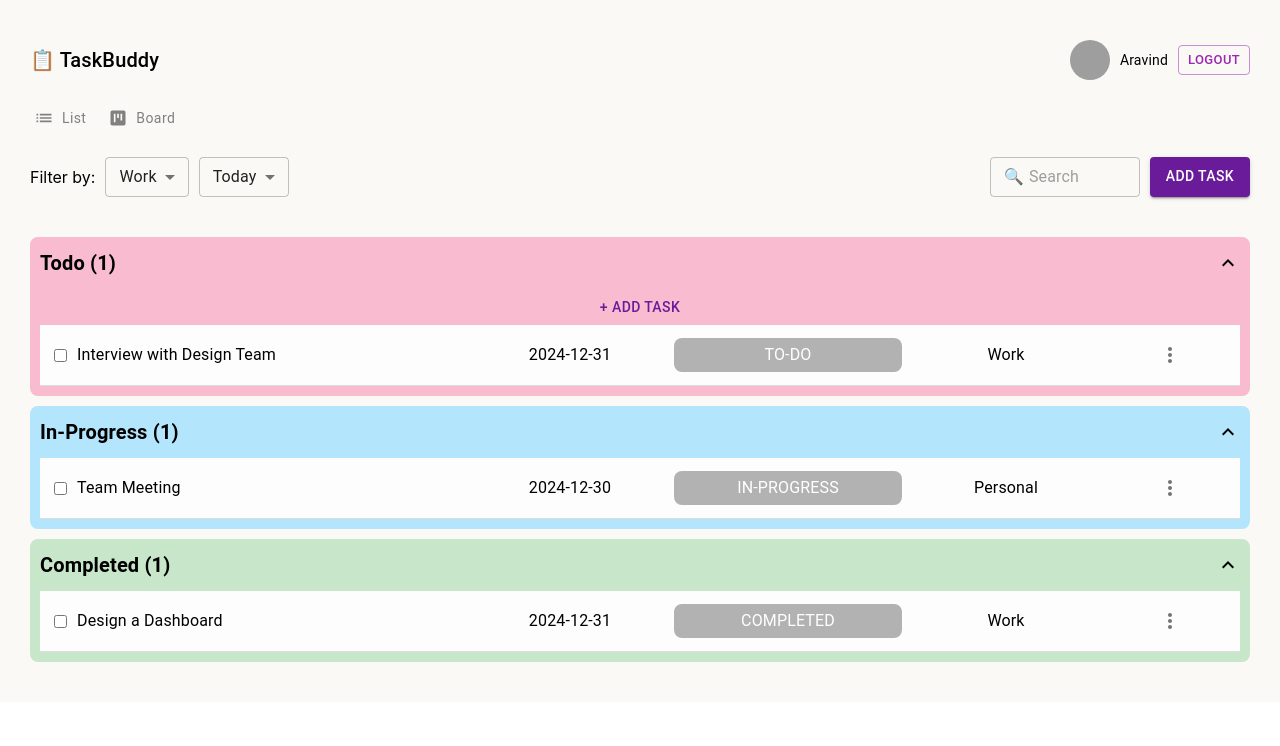
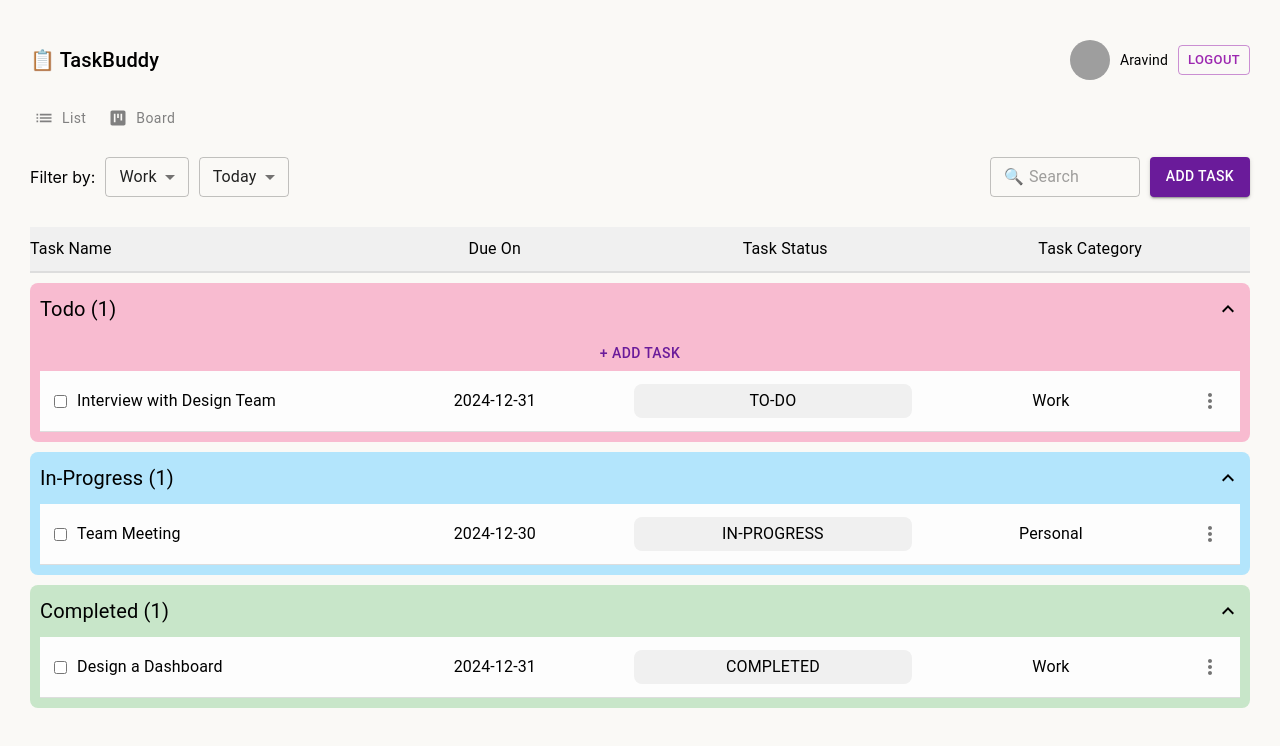
Before and after one commit to jash707/task-management-app, a React (Create React App) app: page / in a window 1280 px wide. Shown: the top 746 px of the page. Built offline with nearby package versions, Linux system fonts and the light colour scheme; grey boxes are pictures that could not be loaded.

Commit message:
improvements

```diff
--- a/src/components/Dashboard.tsx
+++ b/src/components/Dashboard.tsx
@@ -9,6 +9,7 @@ import Header from "./shared/Header";
 import ViewToggle from "./ViewToggle";
 import { Task, TaskSection } from "./TaskSection";
 import { useState } from "react";
+import { TaskHeaders } from "./TaskHeaders";
 
 const Dashboard = () => {
   const [tasks, setTasks] = useState<Task[]>([
@@ -112,6 +113,7 @@ const Dashboard = () => {
         </div>
       </div>
       <div style={{ padding: "20px" }}>
+        <TaskHeaders />
         <TaskSection
           title="Todo"
           color="#f8bbd0"
--- /dev/null
+++ b/src/components/TaskHeaders.tsx
@@ -0,0 +1,22 @@
+import React from "react";
+import { Typography } from "@mui/material";
+
+export const TaskHeaders: React.FC = () => {
+  return (
+    <div
+      style={{
+        display: "grid",
+        gridTemplateColumns: "1.1fr 1fr 1fr 1.1fr auto",
+        padding: "10px 0",
+        borderBottom: "2px solid #ddd",
+        fontWeight: "bold",
+        backgroundColor: "#f0f0f0",
+      }}
+    >
+      <Typography style={{ textAlign: "start" }}>Task Name</Typography>
+      <Typography style={{ textAlign: "center" }}>Due On</Typography>
+      <Typography style={{ textAlign: "center" }}>Task Status</Typography>
+      <Typography style={{ textAlign: "center" }}>Task Category</Typography>
+    </div>
+  );
+};
--- a/src/components/TaskSection.tsx
+++ b/src/components/TaskSection.tsx
@@ -68,7 +68,7 @@ export const TaskSection: React.FC<TaskSectionProps> = ({
         }}
         onClick={() => setIsExpanded(!isExpanded)}
       >
-        <Typography variant="h6" style={{ fontWeight: "bold" }}>
+        <Typography variant="h6" style={{ fontWeight: "normal" }}>
           {title} ({tasks.length})
         </Typography>
         <ExpandMoreIcon
@@ -146,47 +146,43 @@ export const TaskSection: React.FC<TaskSectionProps> = ({
               <div
                 key={index}
                 style={{
-                  display: "flex",
+                  display: "grid",
+                  gridTemplateColumns: "1.1fr 1fr 1fr 1fr auto",
                   alignItems: "center",
-                  justifyContent: "space-between",
                   padding: "10px",
+                  borderBottom: "1px solid #ddd",
                   backgroundColor: "#fdfdfd",
-                  borderBottom: "1px solid #ddd",
                 }}
               >
-                {/* Task title and checkbox */}
-                <div style={{ display: "flex", alignItems: "center", flex: 2 }}>
+                <div style={{ display: "flex", alignItems: "center" }}>
                   <input type="checkbox" style={{ marginRight: "10px" }} />
                   <Typography>{task.title}</Typography>
                 </div>
 
-                {/* Due Date */}
-                <Typography style={{ flex: 1, textAlign: "center" }}>
+                <Typography style={{ textAlign: "center" }}>
                   {task.dueDate}
                 </Typography>
 
                 <Typography
                   style={{
-                    flex: 1,
                     textAlign: "center",
                     padding: "5px 10px",
                     borderRadius: "8px",
-                    color: "#fff",
-                    backgroundColor: "#b2b2b2",
+                    backgroundColor: "#f0f0f0",
                   }}
                 >
                   {task.status}
                 </Typography>
 
-                {/* Category */}
-                <Typography style={{ flex: 1, textAlign: "center" }}>
+                <Typography style={{ textAlign: "center" }}>
                   {task.category}
                 </Typography>
 
-                {/* More options icon */}
-                <IconButton style={{ flex: 0.5 }}>
-                  <MoreVert />
-                </IconButton>
+                <div style={{ display: "flex", justifyContent: "flex-end" }}>
+                  <IconButton>
+                    <MoreVert />
+                  </IconButton>
+                </div>
               </div>
             ))
           )}
```
